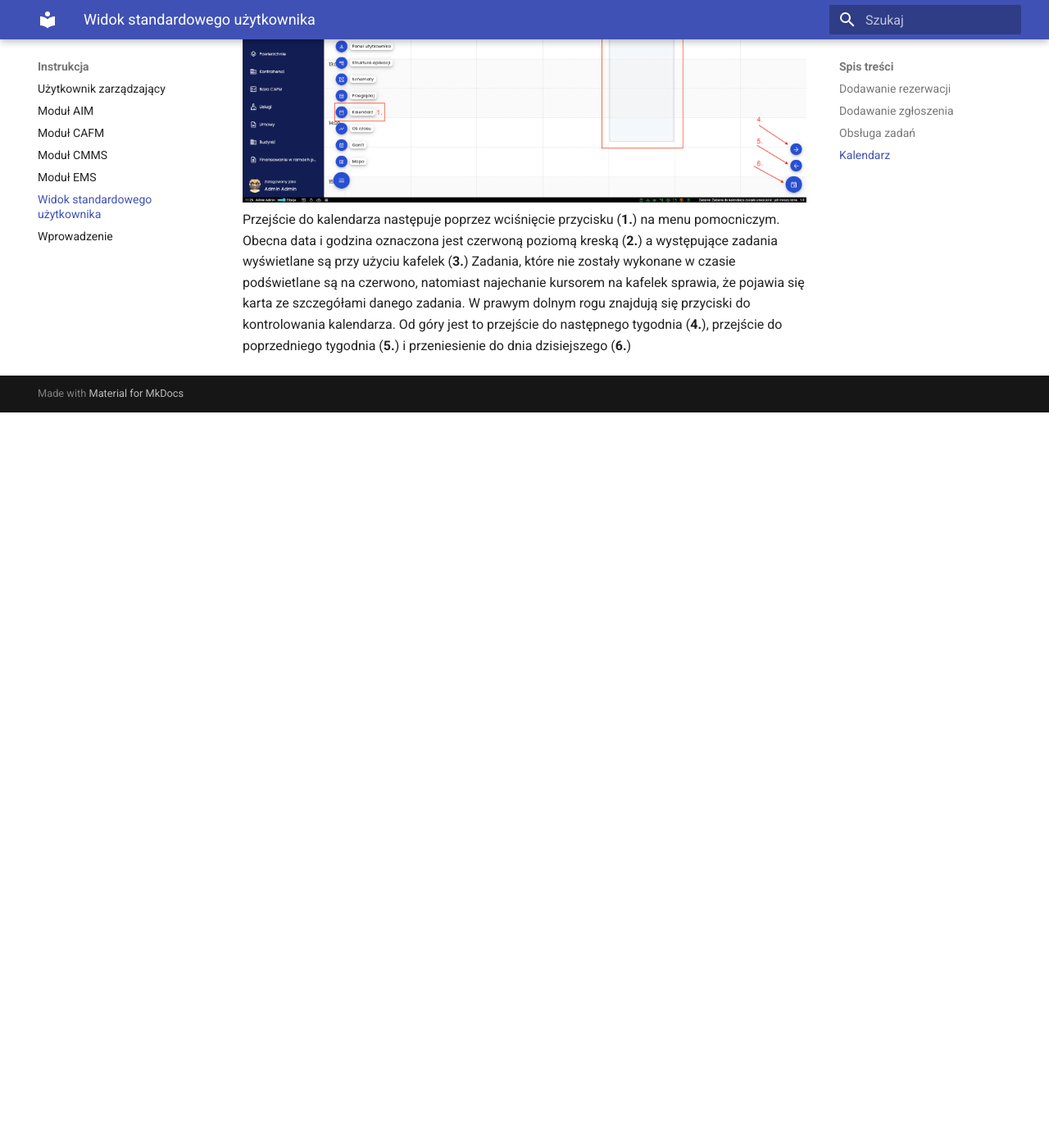
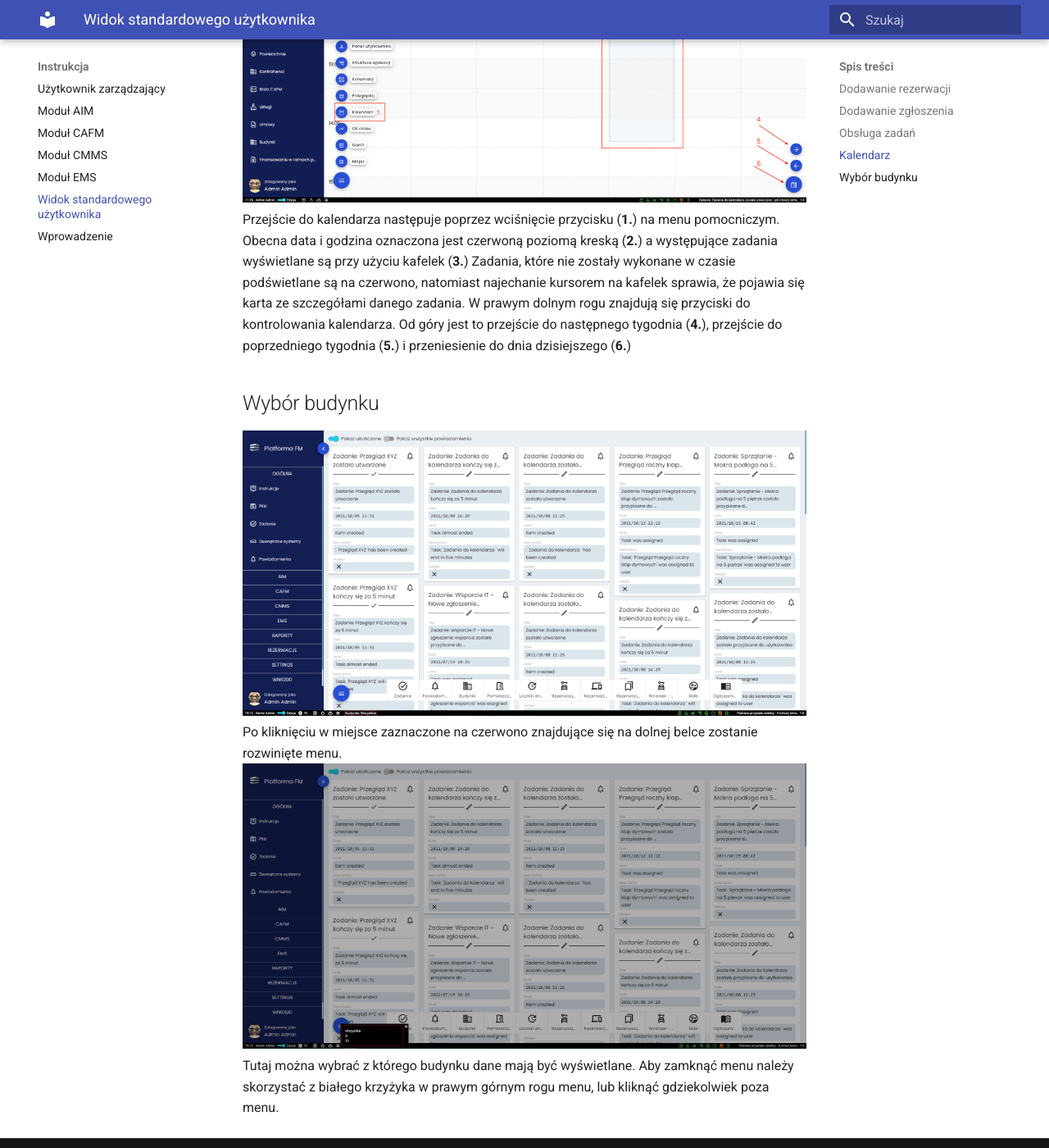
Before and after one commit to Smerlinski/instrukcja, an MkDocs documentation site: the page built from docs/instrukcja/standardowy-user.md, in a window 1280 px wide and 1400 px high, scrolled down 4311 px. Shown: the whole window at 82% size. Built offline with MkDocs 1.6.1 and Material for MkDocs 9.7.7, drawn with Linux system fonts in a browser that asks for light colours; before the commit the page ends 4814 px from its top, so only the background shows below that.

Commit message:
wybor budynku

```diff
--- a/docs/instrukcja/standardowy-user.md
+++ b/docs/instrukcja/standardowy-user.md
@@ -46,3 +46,9 @@ Zadania, które nie zostały wykonane w czasie podświetlane są na czerwono, na
 sprawia, że pojawia się karta ze szczegółami danego zadania. W prawym dolnym rogu znajdują się przyciski do kontrolowania
 kalendarza. Od góry jest to przejście do następnego tygodnia (**4.**), przejście do poprzedniego tygodnia (**5.**) i
 przeniesienie do dnia dzisiejszego (**6.**)
+
+## Wybór budynku
+![Wybór budynku 1](../images/budynek1.PNG)
+Po kliknięciu w miejsce zaznaczone na czerwono znajdujące się na dolnej belce zostanie rozwinięte menu.
+![Wybór budynku 2](../images/budynek2.PNG)
+Tutaj można wybrać z którego budynku dane mają być wyświetlane. Aby zamknąć menu należy skorzystać z białego krzyżyka w prawym górnym rogu menu, lub kliknąć gdziekolwiek poza menu.
```
Also changed, not shown: docs/images/budynek1.PNG (added), docs/images/budynek2.PNG (added).
